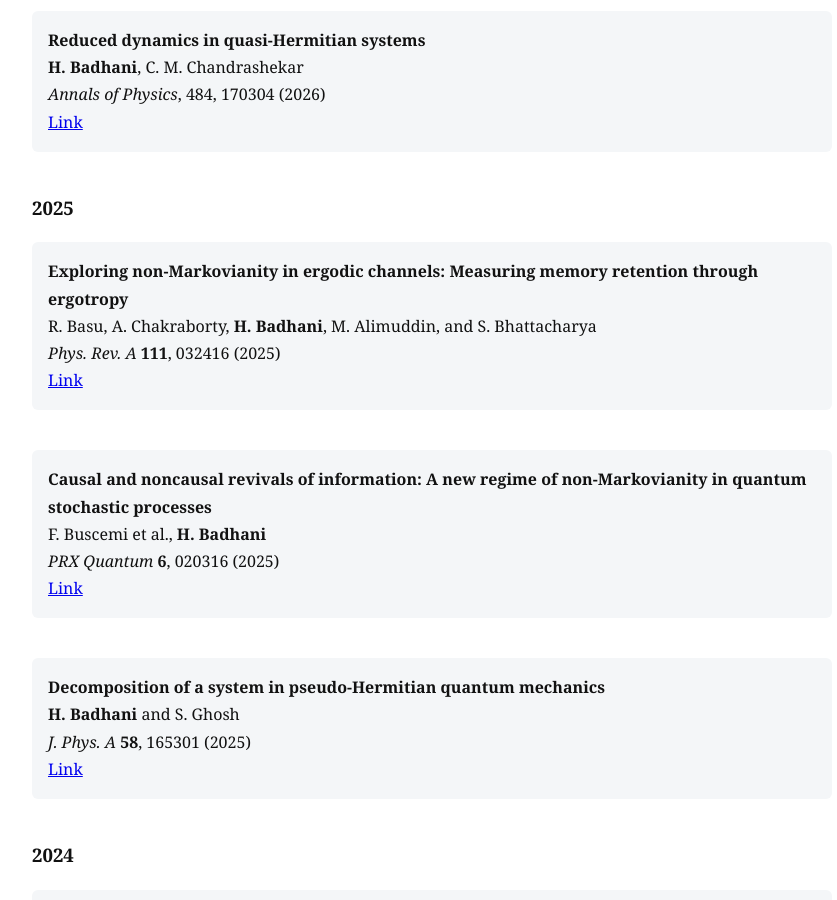
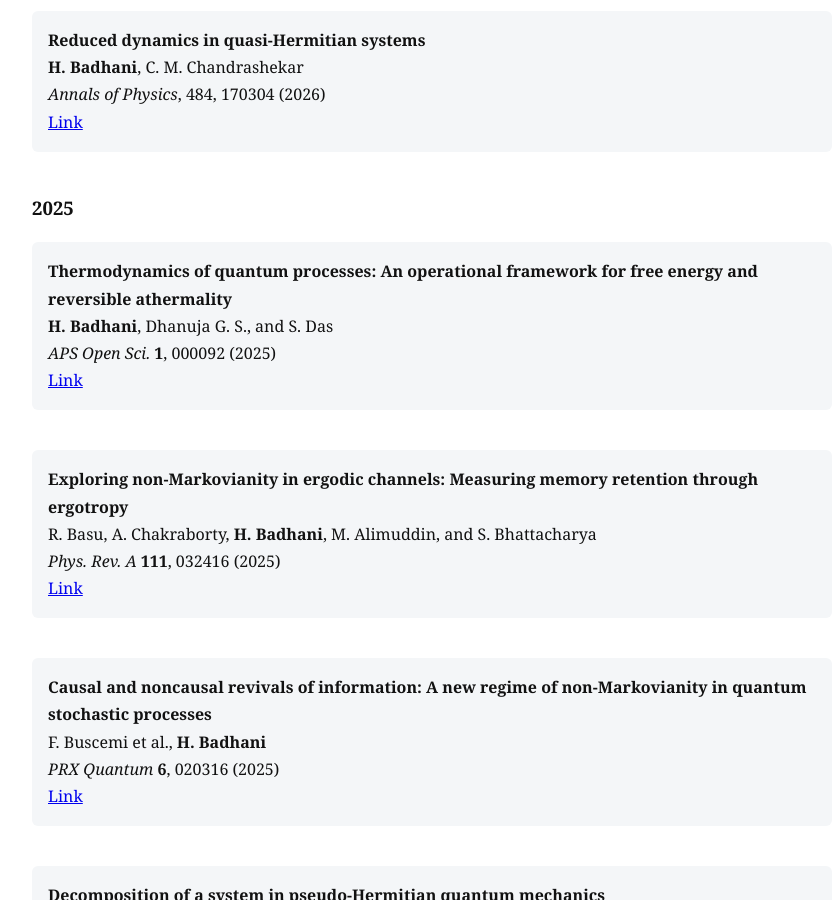
Before and after one commit to himanshubadhani/himanshubadhani.github.io, a Jekyll site: the page built from publications.md, in a window 1280 px wide and 900 px high, scrolled down 1088 px. Shown: the whole window, without its empty margins (208-1045 px from the left). Built offline with Jekyll 4.4.1, drawn with Linux system fonts in a browser that asks for light colours.

Commit message:
Add publication on thermodynamics of quantum processes
Added a new publication entry on thermodynamics of quantum processes with details including title, authors, venue, year, link, archive, abstract, and pdf.

```diff
--- a/_data/publications.yml
+++ b/_data/publications.yml
@@ -1,3 +1,14 @@
+- title: "Thermodynamics of quantum processes: An operational framework for free energy and reversible athermality"
+  authors: "<strong>H. Badhani</strong>, Dhanuja G. S., and S. Das"
+  venue: "<em>APS Open Sci. </em> <strong>1</strong>, 000092 "
+  year: 2026
+  link: "https://journals.aps.org/apsos/abstract/10.1103/xnzv-6975"
+
+  archive: "arXiv:2510.12790 [quant-ph]"
+  year: 2025
+  abstract: "https://arxiv.org/abs/2510.12790"
+  pdf: "https://arxiv.org/pdf/2510.12790.pdf"
+
 - title: "Erasure cost of a quantum process: A thermodynamic meaning of the dynamical min-entropy"
   authors: "<strong>H. Badhani</strong>, Dhanuja G. S., S. Choudhary, V. Anand, and S. Das"
   venue: "<em>Quantum Sci. Technol.</em> <strong>11</strong>, 015038"
```
